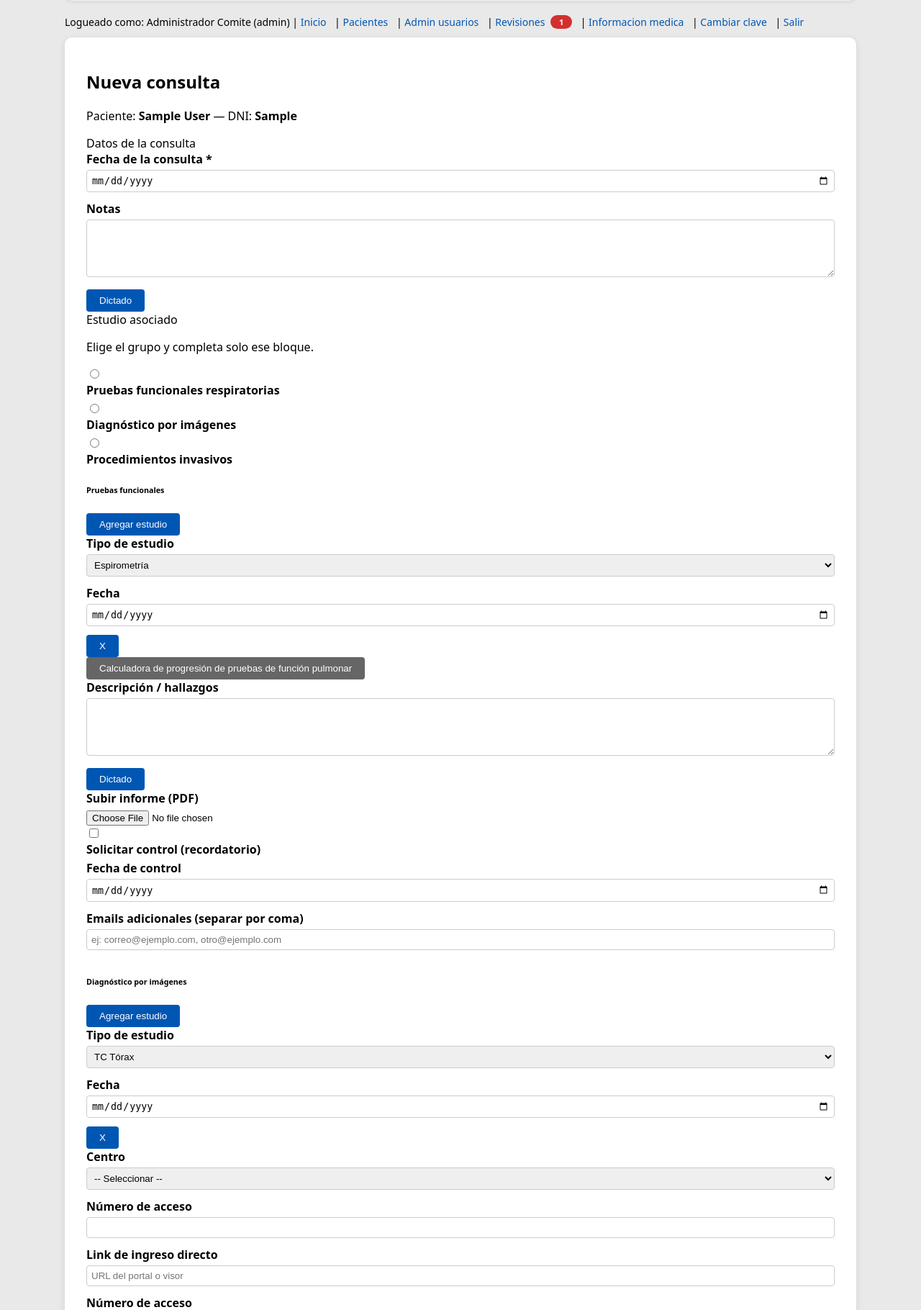
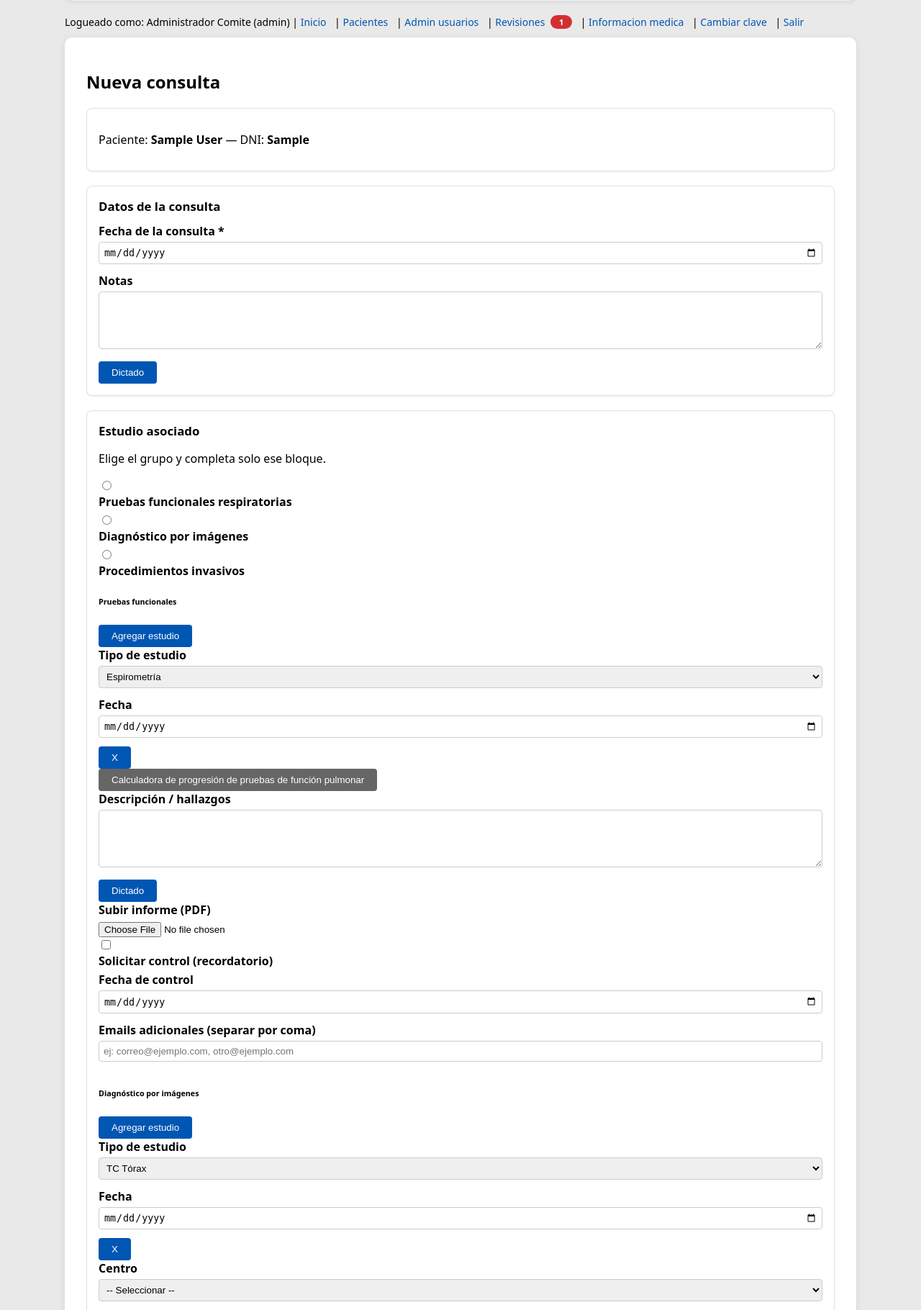
Before and after one commit to comitetoraxvm/comite-torax, a Flask app: page /patients/1/consultations/new in a window 1280 px wide. Shown: the part 159-1979 px from the top of the page at 72% size. Run offline with Flask 3, Linux system fonts and the light colour scheme; a user stored in the database is signed in; tables that the repository leaves empty hold one stand-in row (values such as "Sample post"); some libraries are stand-ins or nearby versions.

Commit message:
Add files via upload

```diff
--- a/templates/consultation_new.html
+++ b/templates/consultation_new.html
@@ -3,25 +3,36 @@
 
 {% block content %}
 <div class="container mt-4">
+  <style>
+    .section-card {
+      background: #fff;
+      border: 1px solid #dee2e6;
+      border-radius: 8px;
+      padding: 16px;
+      box-shadow: 0 1px 3px rgba(0,0,0,.08);
+      margin-bottom: 20px;
+    }
+    .section-title {
+      font-size: 1.05rem;
+      font-weight: 700;
+      margin-bottom: 12px;
+    }
+  </style>
   <h2 class="mb-3">Nueva consulta</h2>
   <form method="post" enctype="multipart/form-data">
     <input type="hidden" name="csrf_token" value="{{ csrf_token() }}">
 
-    <div class="bg-light p-3 rounded">
     <!-- Paciente -->
-      <div class="card mb-3">
-        <div class="card-body">
+    <div class="section-card">
       <p class="mb-0 text-muted">
         Paciente: <strong>{{ patient.full_name }}</strong>
         {% if patient.dni %} &mdash; DNI: <strong>{{ patient.dni }}</strong>{% endif %}
       </p>
     </div>
-      </div>
 
     <!-- Datos básicos -->
-      <div class="card mb-3">
-        <div class="card-header fw-bold">Datos de la consulta</div>
-        <div class="card-body">
+    <div class="section-card">
+      <div class="section-title">Datos de la consulta</div>
       <div class="row mb-3">
         <div class="col-md-4">
           <label class="form-label">Fecha de la consulta <span class="text-danger">*</span></label>
@@ -36,12 +47,10 @@
         </div>
       </div>
     </div>
-      </div>
 
     <!-- Estudios asociados -->
-    <div class="card mb-3">
-      <div class="card-header fw-bold">Estudio asociado</div>
-      <div class="card-body">
+    <div class="section-card">
+      <div class="section-title">Estudio asociado</div>
       <p class="text-muted">Elige el grupo y completa solo ese bloque.</p>
       <div class="mb-3">
         <div class="form-check">
@@ -158,9 +167,8 @@
     </div>
 
     <!-- Laboratorio -->
-    <div class="card mb-3">
-      <div class="card-header fw-bold">Laboratorio</div>
-      <div class="card-body">
+    <div class="section-card">
+      <div class="section-title">Laboratorio</div>
       <div class="mb-3">
         <label class="form-label">Laboratorio general</label>
         <div class="input-group">
@@ -208,12 +216,10 @@
         </div>
       </div>
     </div>
-    </div>
 
     <!-- Revisiones -->
-    <div class="card mb-3">
-      <div class="card-header fw-bold">Revisión de colegas</div>
-      <div class="card-body">
+    <div class="section-card">
+      <div class="section-title">Revisión de colegas</div>
       <div class="mb-3">
         <label class="form-label">Destinatarios</label>
         <select name="review_recipients" class="form-select" multiple size="4">
@@ -231,12 +237,10 @@
         </div>
       </div>
     </div>
-    </div>
 
     <div class="text-end mt-3">
       <button type="submit" class="btn btn-primary">Guardar consulta</button>
       <a href="{{ url_for('patient_detail', patient_id=patient.id) }}" class="btn btn-secondary">Cancelar</a>
-    </div>
     </div>
   </form>
 </div>
```
Lines whose indentation alone changed are shown as unchanged.
